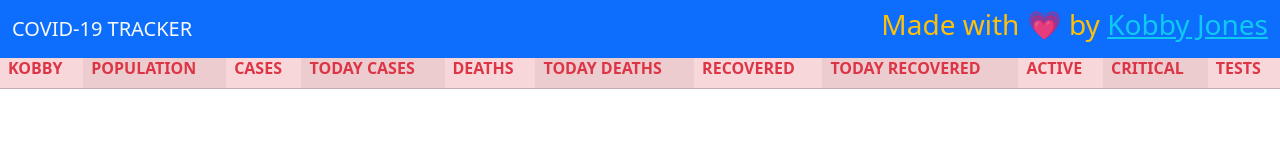
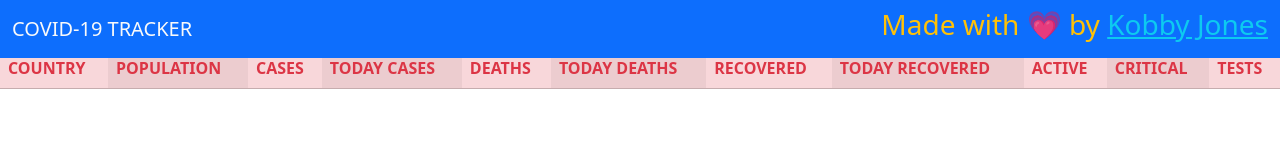
Before and after one commit to Kobby-Jones/covid-19-update-tracker, a plain HTML site: page index.html in a window 1280 px wide. Drawn offline with nearby package versions, Linux system fonts and the light colour scheme; no server answers.

Commit message:
Modified

```diff
--- a/index.html
+++ b/index.html
@@ -23,7 +23,7 @@
 <table class="table table-striped-columns mt-5 table-success">
     <thead>
         <tr class="table-danger text-uppercase">
-            <th scope="col" class="fw-bolder text-danger">Kobby</th>
+            <th scope="col" class="fw-bolder text-danger">Country</th>
             <th scope="col" class="fw-bolder text-danger">Population</th>
             <th scope="col" class="fw-bolder text-danger">Cases</th>
             <th scope="col" class="fw-bolder text-danger">Today Cases</th>
```
